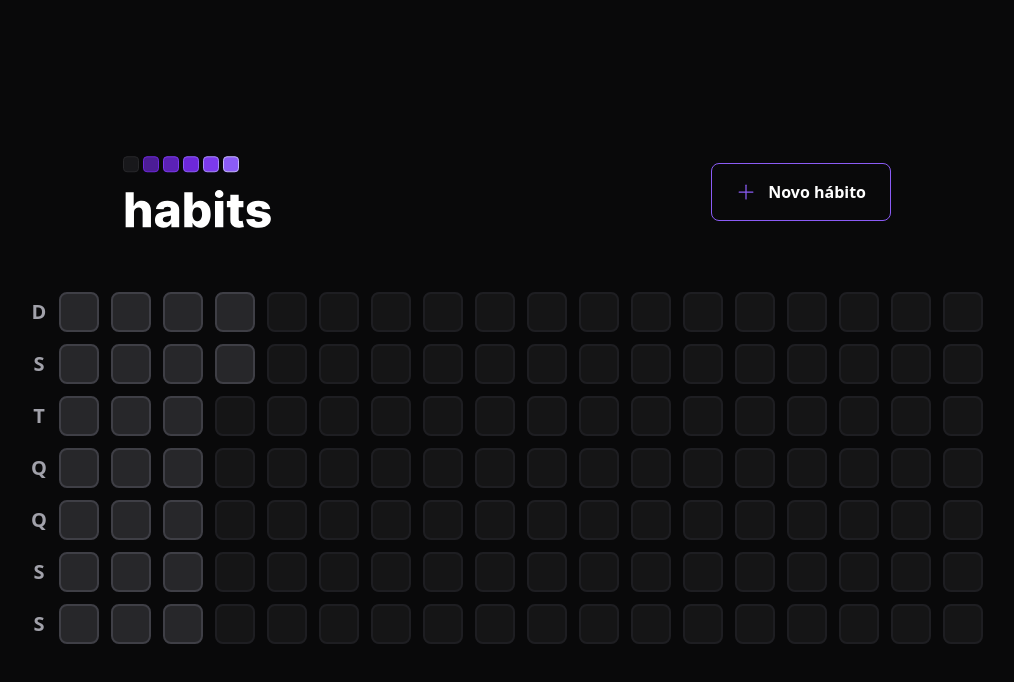
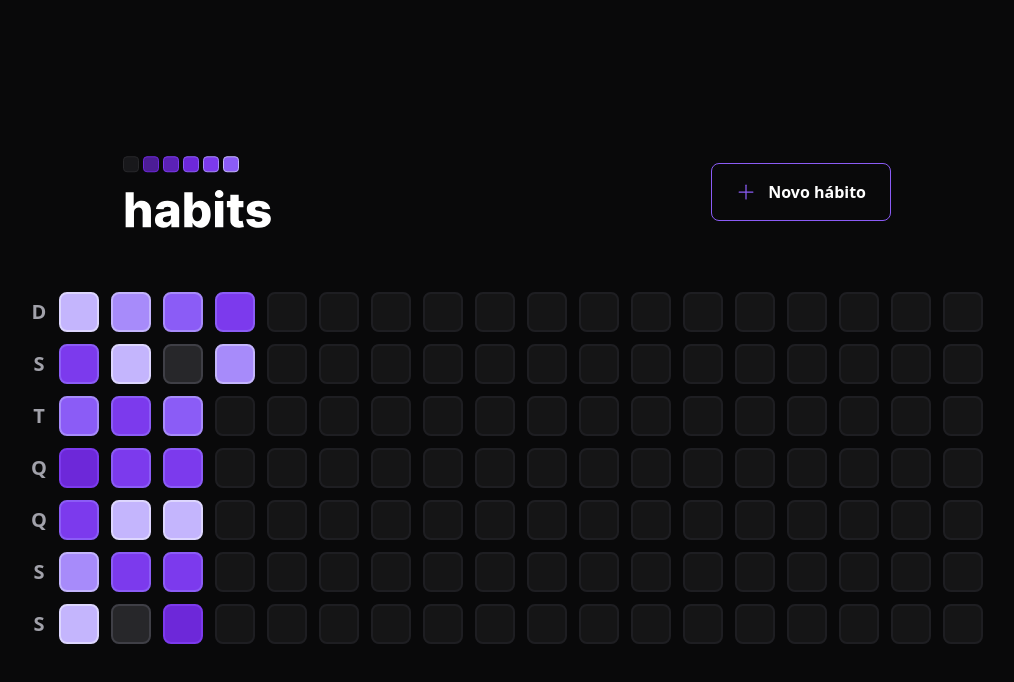
Before and after one commit to Sephyros/habitracker, a React (Vite) app in the folder web/: page / in a window 1280 px wide. Shown: the top 682 px of the page, without its empty margins (133-1147 px from the left). Built offline with nearby package versions, Linux system fonts and the light colour scheme.

Commit message:
WEB: HabitDay coloring based on completed habits

```diff
--- a/web/package.json
+++ b/web/package.json
@@ -11,6 +11,7 @@
   "dependencies": {
     "@radix-ui/react-dialog": "^1.0.2",
     "@radix-ui/react-popover": "^1.0.3",
+    "clsx": "^1.2.1",
     "dayjs": "^1.11.7",
     "phosphor-react": "^1.4.1",
     "react": "^18.2.0",
--- a/web/src/components/HabitDay.tsx
+++ b/web/src/components/HabitDay.tsx
@@ -1,14 +1,30 @@
 import * as Popover from '@radix-ui/react-popover'
+import clsx from 'clsx'
 import { ProgressBar } from './ProgressBar'
-export function HabitDay() {
+
+interface HabitDayProps {
+  completed: number,
+  amount: number
+}
+export function HabitDay({ completed, amount }: HabitDayProps) {
+  const completedPercentage = Math.round((completed / amount) * 100)
   return (
     <Popover.Root>
-      <Popover.Trigger className="w-10 h-10 bg-zinc-800 border-2 border-zinc-700 rounded-lg" />
+      <Popover.Trigger
+        className={clsx("w-10 h-10 border-2 rounded-lg", {
+          'bg-zinc-800 border-zinc-700': completedPercentage === 0,
+          'bg-violet-300 border-violet-200': completedPercentage > 0 && completedPercentage < 25,
+          'bg-violet-400 border-violet-300': completedPercentage >= 25 && completedPercentage < 50,
+          'bg-violet-500 border-violet-400': completedPercentage >= 50 && completedPercentage < 75,
+          'bg-violet-600 border-violet-500': completedPercentage >= 75 && completedPercentage < 100,
+          'bg-violet-700 border-violet-600': completedPercentage === 100
+        })}
+      />
       <Popover.Portal>
         <Popover.Content className='min-w-[320px] p-6 rounded-2xl bg-zinc-800 flex flex-col border-[1px] border-violet-500'>
           <span className='font-semibold text-zinc-400'>terça-feira</span>
           <span className='mt-1 font-extrabold leading-tight tex-3xl'>17/01</span>
-          <ProgressBar progress={15} />
+          <ProgressBar progress={completedPercentage} />
           <Popover.Arrow height={8} width={16} className='fill-violet-500' />
         </Popover.Content>
       </Popover.Portal>
--- a/web/src/components/SummaryTable.tsx
+++ b/web/src/components/SummaryTable.tsx
@@ -22,7 +22,13 @@ export function SummaryTable() {
 
       <div className="grid grid-rows-7 grid-flow-col gap-3">
         {summaryDates.map((date, i) => {
-          return <HabitDay key={i} />
+          return (
+            <HabitDay
+              key={i}
+              amount={10}
+              completed={Math.round(Math.random() * 10)}
+            />
+          )
         })}
         {amountOfDaysToFill > 0 && Array.from({ length: amountOfDaysToFill }).map((_, i) => {
           return (
```
Also changed, not shown: 1 other file (tests, documents, lock files or other folders).
